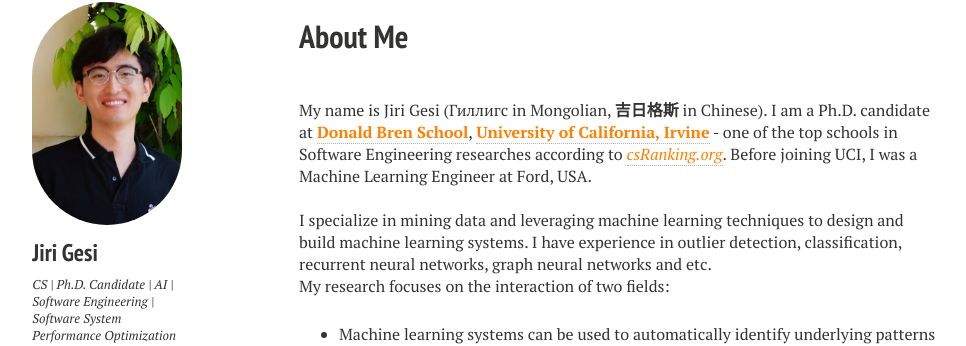
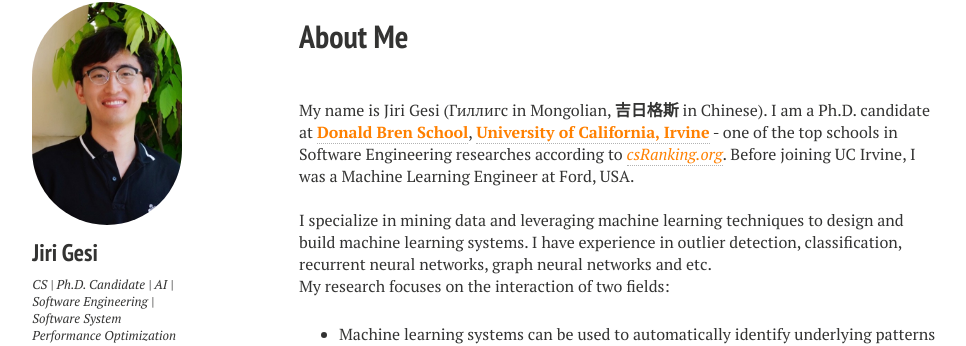
Before and after one commit to Jirigesi/Jirigesi.github.io, a Jekyll site: the page built from index.md, in a window 1280 px wide. Shown: the part 82-428 px from the top of the page, without its empty margins (21-987 px from the left). Built offline with Jekyll 4.4.1, drawn with Linux system fonts in a browser that asks for light colours; nearby versions of some CDN libraries; comment, search, counter and statistics services are not loaded.

Commit message:
Update index.md

```diff
--- a/index.md
+++ b/index.md
@@ -8,7 +8,7 @@ tags: [Jekyll, theme, responsive, blog, template]
 
 <br />
 
-My name is Jiri Gesi (Гиллигс in Mongolian, **吉日格斯** in Chinese). I am a Ph.D. candidate at <a style="color:rgb(255,128,0)">**Donald Bren School**</a>,  <a style="color:rgb(255,128,0)">**University of California, Irvine**</a> - one of the top schools in Software Engineering researches according to <a href="http://csrankings.org/#/index?soft&us" style="color:rgb(255,128,0)">*csRanking.org*</a>. Before joining UCI, I was a Machine Learning Engineer at Ford, USA.
+My name is Jiri Gesi (Гиллигс in Mongolian, **吉日格斯** in Chinese). I am a Ph.D. candidate at <a style="color:rgb(255,128,0)">**Donald Bren School**</a>,  <a style="color:rgb(255,128,0)">**University of California, Irvine**</a> - one of the top schools in Software Engineering researches according to <a href="http://csrankings.org/#/index?soft&us" style="color:rgb(255,128,0)">*csRanking.org*</a>. Before joining UC Irvine, I was a Machine Learning Engineer at Ford, USA.
 
 <br />
 
```
